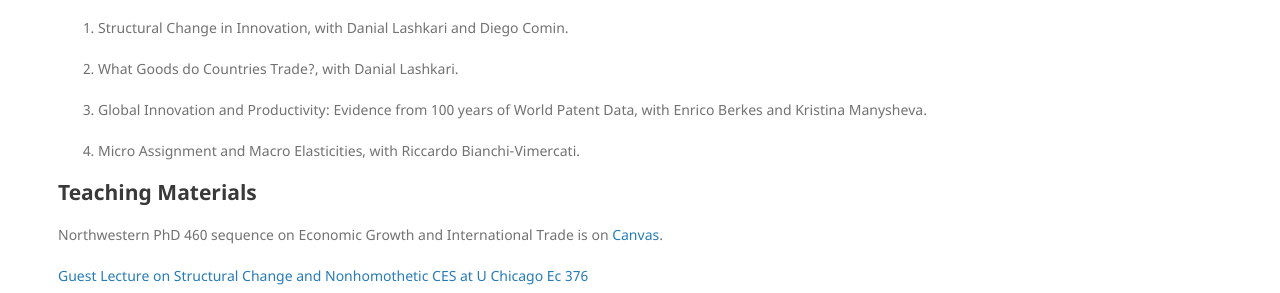
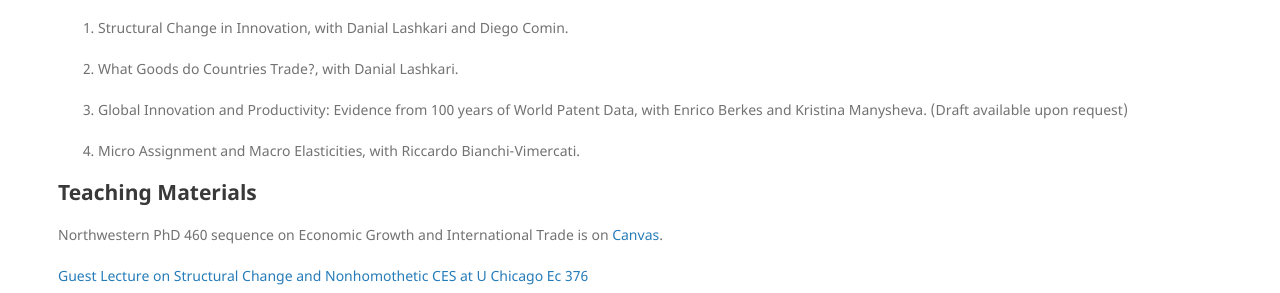
Before and after one commit to mestieri/mestieri.github.io, a Jekyll site: the page built from index.md, in a window 1280 px wide. Shown: the part 1085-1378 px from the top of the page. Built offline with Jekyll 4.4.1, drawn with Linux system fonts in a browser that asks for light colours.

Commit message:
Update index.md

```diff
--- a/index.md
+++ b/index.md
@@ -64,7 +64,7 @@ Severo Ochoa Researcher at the Barcelona School of Economics, UPF Professor and
 
 2. What Goods do Countries Trade?, with Danial Lashkari.
 
-3. Global Innovation and Productivity: Evidence from 100 years of World Patent Data, with Enrico Berkes and Kristina Manysheva.
+3. Global Innovation and Productivity: Evidence from 100 years of World Patent Data, with Enrico Berkes and Kristina Manysheva. (Draft available upon request)
 
 4. Micro Assignment and Macro Elasticities, with Riccardo Bianchi-Vimercati.
 
```
